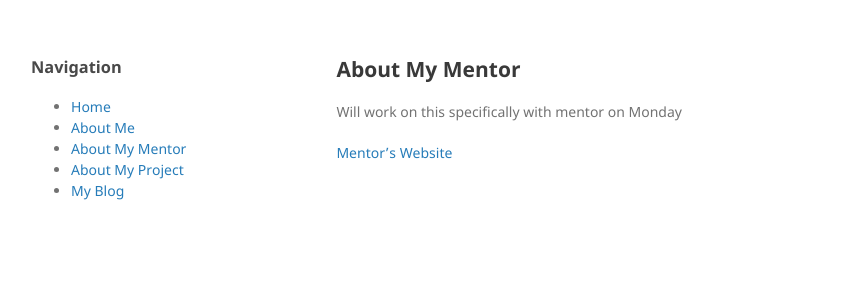
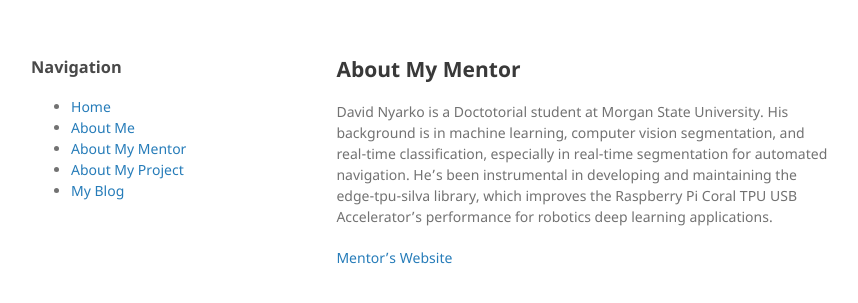
Before and after one commit to Tad-Baterbomb/Tad-Baterbomb.github.io, a Jekyll site: the page built from about-my-mentor.md, in a window 1280 px wide. Shown: the top 303 px of the page, without its empty margins (179-1037 px from the left). Built offline with Jekyll 4.4.1, drawn with Linux system fonts in a browser that asks for light colours; our own code applies the rules of GitHub Pages for plain Markdown files.

Commit message:
Update about-my-mentor.md

```diff
--- a/about-my-mentor.md
+++ b/about-my-mentor.md
@@ -1,5 +1,5 @@
 ## About My Mentor
 
-Will work on this specifically with mentor on Monday
+David Nyarko is a Doctotorial student at Morgan State University. His background is in machine learning, computer vision segmentation, and real-time classification, especially in real-time segmentation for automated navigation. He's been instrumental in developing and maintaining the edge-tpu-silva library, which improves the Raspberry Pi Coral TPU USB Accelerator's performance for robotics deep learning applications.
 
 [Mentor's Website]()
```
